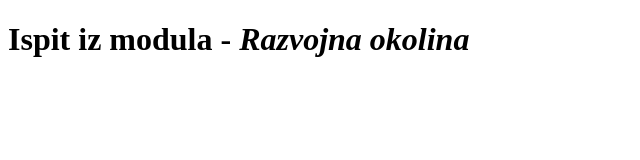
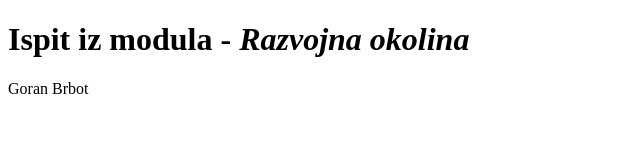
Before and after one commit to mpavic-algebra/razvojna-okolina-parcijalni, a website: page dist/index.html in a window 1280 px wide. Shown: the whole page, without its empty margins (0-640 px from the left). Drawn offline with Linux system fonts and the light colour scheme.

Commit message:
Goran Brbot: Parcijalni ispit

```diff
--- a/dist/index.html
+++ b/dist/index.html
@@ -7,5 +7,6 @@
 </head>
 <body>
     <h1>Ispit iz modula - <i>Razvojna okolina </i></h1>
+    <p>Goran Brbot</p>
 </body>
 </html>
--- /dev/null
+++ b/package.json
@@ -0,0 +1,5 @@
+{
+  "devDependencies": {
+    "uglify-js": "^3.17.4"
+  }
+}
```
Also changed, not shown: 2 other files.
